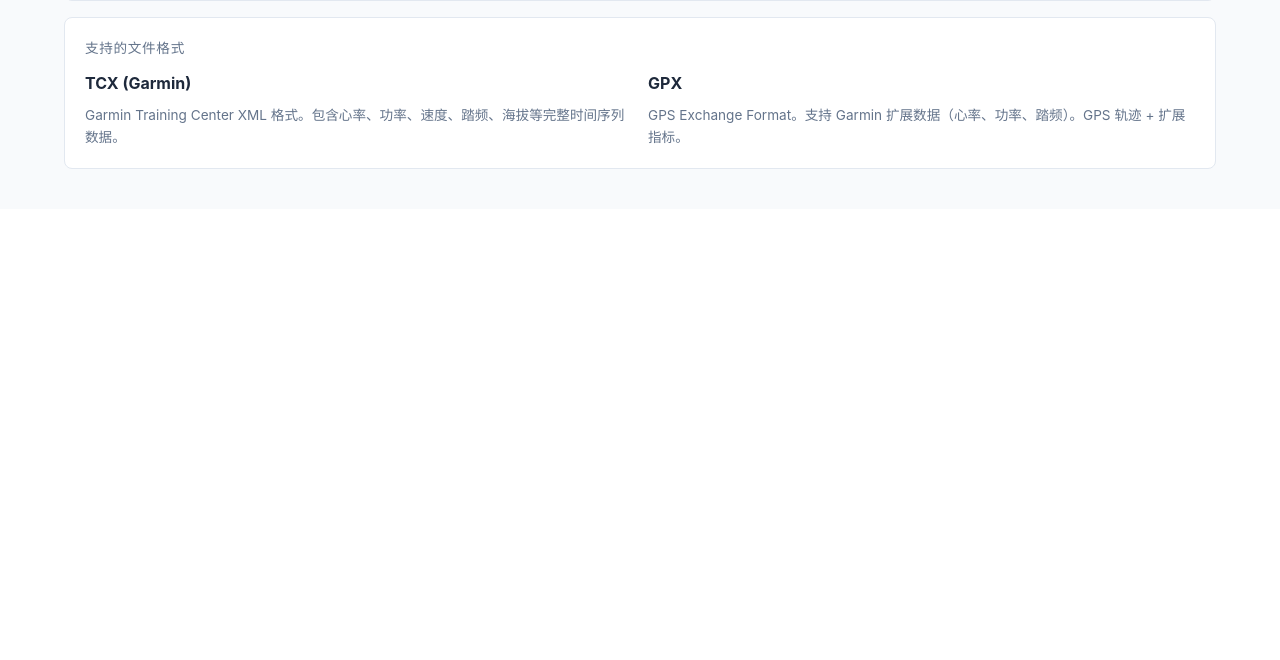
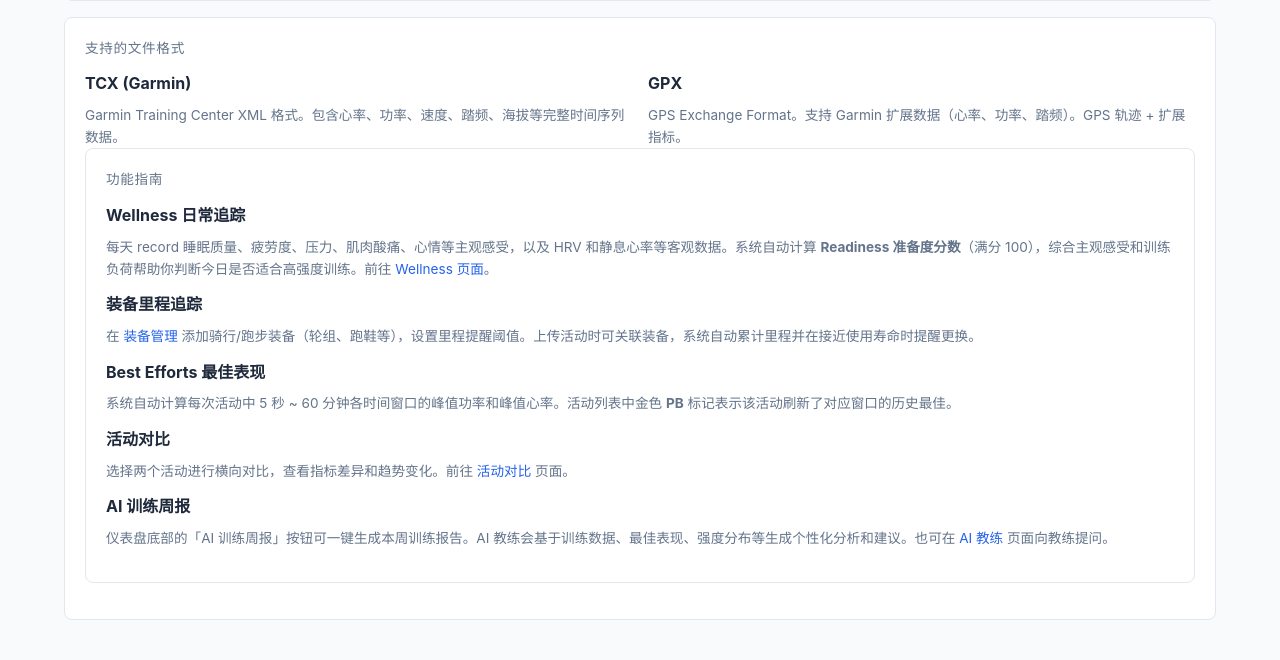
Before and after one commit to wengzhiwen/EffortOS, a Flask app: page /help in a window 1280 px wide. Shown: the part 1973-2633 px from the top of the page. Before the commit the page ends 2142 px from the top, so only its background shows below. Run offline with Flask 3, Linux system fonts and the light colour scheme.

Commit message:
docs: 帮助页添加功能指南（Wellness/装备/PB/对比/AI周报）
Co-Authored-By: Claude Opus 4.7 <noreply@anthropic.com>

```diff
--- a/app/templates/help.html
+++ b/app/templates/help.html
@@ -123,5 +123,33 @@
             </p>
         </div>
     </div>
-</div>
+
+    <div class="card">
+        <div class="card-title">功能指南</div>
+
+        <h3 style="font-size: 1rem; margin: 0.5rem 0;">Wellness 日常追踪</h3>
+        <p style="color: var(--text-secondary); font-size: 0.85rem; margin-bottom: 0.75rem;">
+            每天 record 睡眠质量、疲劳度、压力、肌肉酸痛、心情等主观感受，以及 HRV 和静息心率等客观数据。系统自动计算 <strong>Readiness 准备度分数</strong>（满分 100），综合主观感受和训练负荷帮助你判断今日是否适合高强度训练。前往 <a href="/wellness">Wellness 页面</a>。
+        </p>
+
+        <h3 style="font-size: 1rem; margin: 0.5rem 0;">装备里程追踪</h3>
+        <p style="color: var(--text-secondary); font-size: 0.85rem; margin-bottom: 0.75rem;">
+            在 <a href="/gear">装备管理</a> 添加骑行/跑步装备（轮组、跑鞋等），设置里程提醒阈值。上传活动时可关联装备，系统自动累计里程并在接近使用寿命时提醒更换。
+        </p>
+
+        <h3 style="font-size: 1rem; margin: 0.5rem 0;">Best Efforts 最佳表现</h3>
+        <p style="color: var(--text-secondary); font-size: 0.85rem; margin-bottom: 0.75rem;">
+            系统自动计算每次活动中 5 秒 ~ 60 分钟各时间窗口的峰值功率和峰值心率。活动列表中金色 <strong>PB</strong> 标记表示该活动刷新了对应窗口的历史最佳。
+        </p>
+
+        <h3 style="font-size: 1rem; margin: 0.5rem 0;">活动对比</h3>
+        <p style="color: var(--text-secondary); font-size: 0.85rem; margin-bottom: 0.75rem;">
+            选择两个活动进行横向对比，查看指标差异和趋势变化。前往 <a href="/compare">活动对比</a> 页面。
+        </p>
+
+        <h3 style="font-size: 1rem; margin: 0.5rem 0;">AI 训练周报</h3>
+        <p style="color: var(--text-secondary); font-size: 0.85rem; margin-bottom: 0.75rem;">
+            仪表盘底部的「AI 训练周报」按钮可一键生成本周训练报告。AI 教练会基于训练数据、最佳表现、强度分布等生成个性化分析和建议。也可在 <a href="/ai">AI 教练</a> 页面向教练提问。
+        </p>
+    </div>
 {% endblock %}
```
Also changed, not shown: docs/sprint.md (+3 -6 lines), docs/work-log.md (+9 -0 lines).
